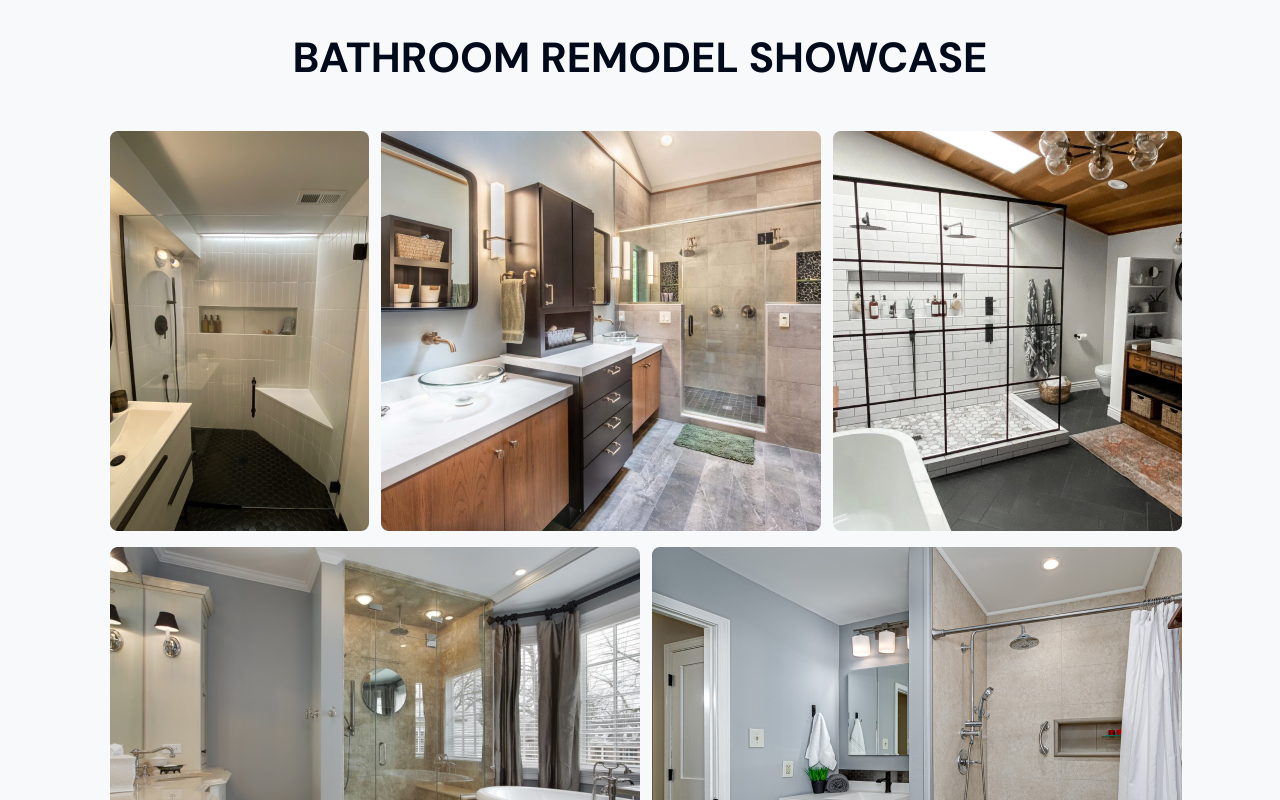
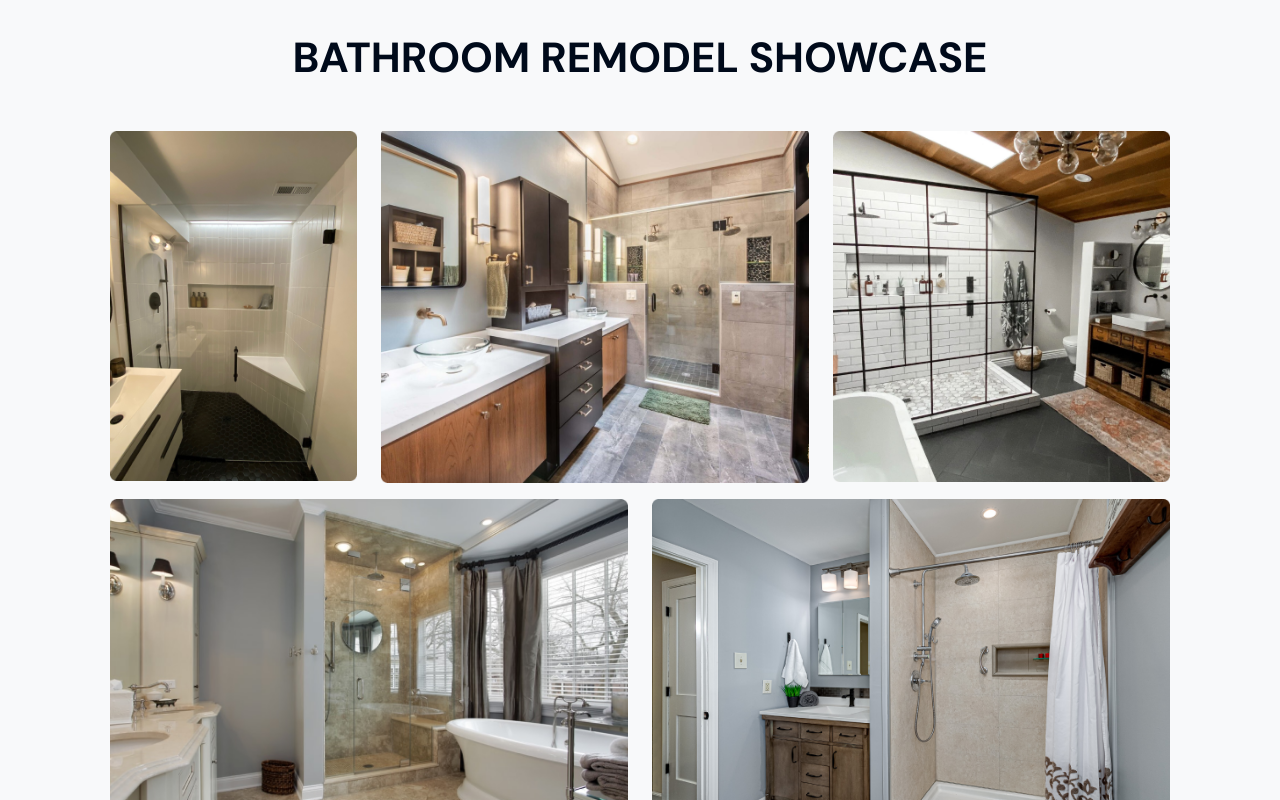
Before and after one commit to Turag-nsu/musebath2, a React (Create React App) app: page / in a window 1280 px wide. Shown: the part 4240-5040 px from the top of the page. Built offline with nearby package versions, Linux system fonts and the light colour scheme; no server answers; a web font is replaced by a local one.

Commit message:
fixed width and height for gallery pic

```diff
--- a/src/components/GallaryArea/GallaryArea.css
+++ b/src/components/GallaryArea/GallaryArea.css
@@ -25,6 +25,12 @@
     justify-content: center;
     margin: 3rem 0;
 }
+
+.gallary-pic-container img{
+    width: 100%;
+    /* height: min-content; */
+    max-height: 25rem;
+}
 .gallary-pic-container {
     overflow: hidden;
     /* border: 5px 5px 5px solid gray; */
```
